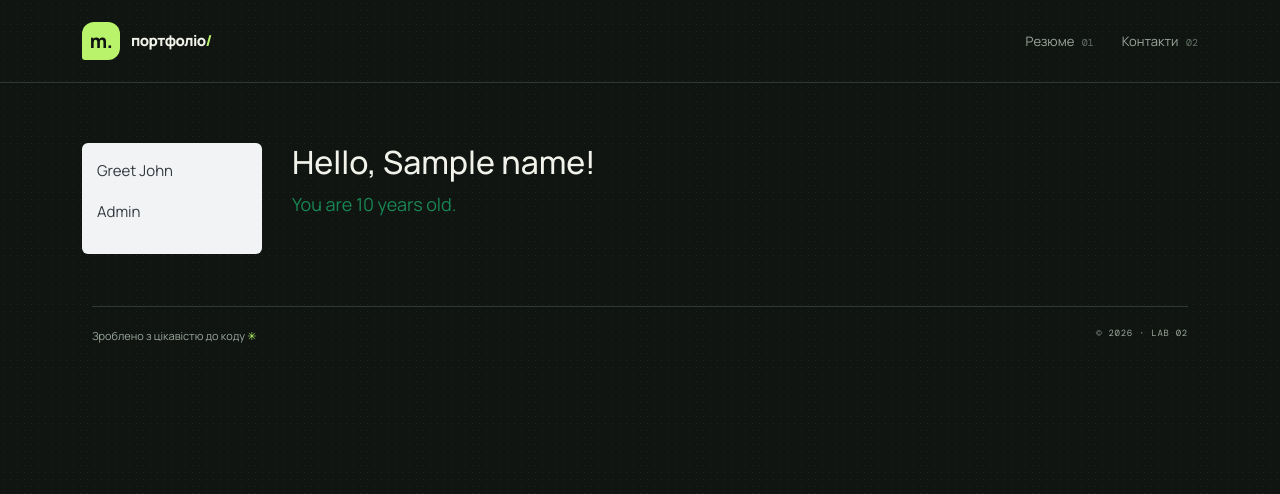
After one commit to MariaVatah/flask-app-vatah, a Flask app: template app/users/templates/users/hi.html in a window 1280 px wide. The commit adds this page. Shown: the top 494 px of the page. Run offline with Flask 3, Linux system fonts and the light colour scheme; the template is opened without the code that fills it: most values are stand-ins (such as "Sample title", 1, 10 or a date in 2020).

Commit message:
Add users Blueprint and templates

```diff
--- a/app/__init__.py
+++ b/app/__init__.py
@@ -4,3 +4,6 @@ from flask import Flask
 app = Flask(__name__)
 
 from . import views
+
+from app.users import users_bp
+app.register_blueprint(users_bp)
--- a/app/static/css/styles.css
+++ b/app/static/css/styles.css
@@ -140,3 +140,48 @@ h1 { margin: 25px 0 12px; font-size: clamp(46px, 6vw, 76px); font-weight: 800; l
   html { scroll-behavior: auto; }
   *, *::before, *::after { transition-duration: .01ms !important; animation-duration: .01ms !important; }
 }
+
+.sidebar {
+    width: 180px;
+    padding: 15px;
+    background-color: #f1f3f5;
+    float: left;
+    margin-right: 30px;
+    border-radius: 6px;
+}
+
+.sidebar ul {
+    list-style: none;
+    padding: 0;
+    margin: 0;
+}
+
+.sidebar li {
+    margin-bottom: 15px;
+}
+
+.sidebar a {
+    color: #343a40;
+    text-decoration: none;
+}
+
+.sidebar a:hover {
+    color: #0d6efd;
+    text-decoration: underline;
+}
+
+.page-content {
+    overflow: hidden;
+}
+
+.page-content h2 {
+    margin-top: 0;
+}
+
+.page-content p {
+    font-size: 18px;
+}
+
+.page-content p:last-child {
+    color: #198754;
+}
--- a/app/templates/base.html
+++ b/app/templates/base.html
@@ -4,7 +4,7 @@
   <meta charset="utf-8">
   <meta name="viewport" content="width=device-width, initial-scale=1">
   <meta name="theme-color" content="#101512">
-  <title>{{ title }} · {{ profile.name }}</title>
+  <title>{% block title %}Flask Application{% endblock %}</title>
   <link rel="preconnect" href="https://fonts.googleapis.com">
   <link rel="preconnect" href="https://fonts.gstatic.com" crossorigin>
   <link href="https://fonts.googleapis.com/css2?family=DM+Mono:wght@400;500&family=Manrope:wght@400;500;600;700;800&display=swap" rel="stylesheet">
--- /dev/null
+++ b/app/users/templates/users/hi.html
@@ -0,0 +1,29 @@
+{% extends "base.html" %}
+
+{% block title %}Greeting Page{% endblock %}
+
+{% block content %}
+
+    <nav class="sidebar">
+        <ul>
+            <li>
+                <a href="{{ url_for('users.greetings', name='John', age=30) }}">
+                    Greet John
+                </a>
+            </li>
+            <li>
+                <a href="{{ url_for('users.admin') }}">Admin</a>
+            </li>
+        </ul>
+    </nav>
+
+    <section class="page-content">
+        <h2>Hello, {{ name }}!</h2>
+
+        {% if age %}
+            <p>You are {{ age }} years old.</p>
+        {% else %}
+            <p>Age is unknown.</p>
+        {% endif %}
+    </section>
+{% endblock %}
```
Also changed, not shown: app/users/__init__.py (added, +13 -0 lines), app/users/views.py (added, +36 -0 lines).
